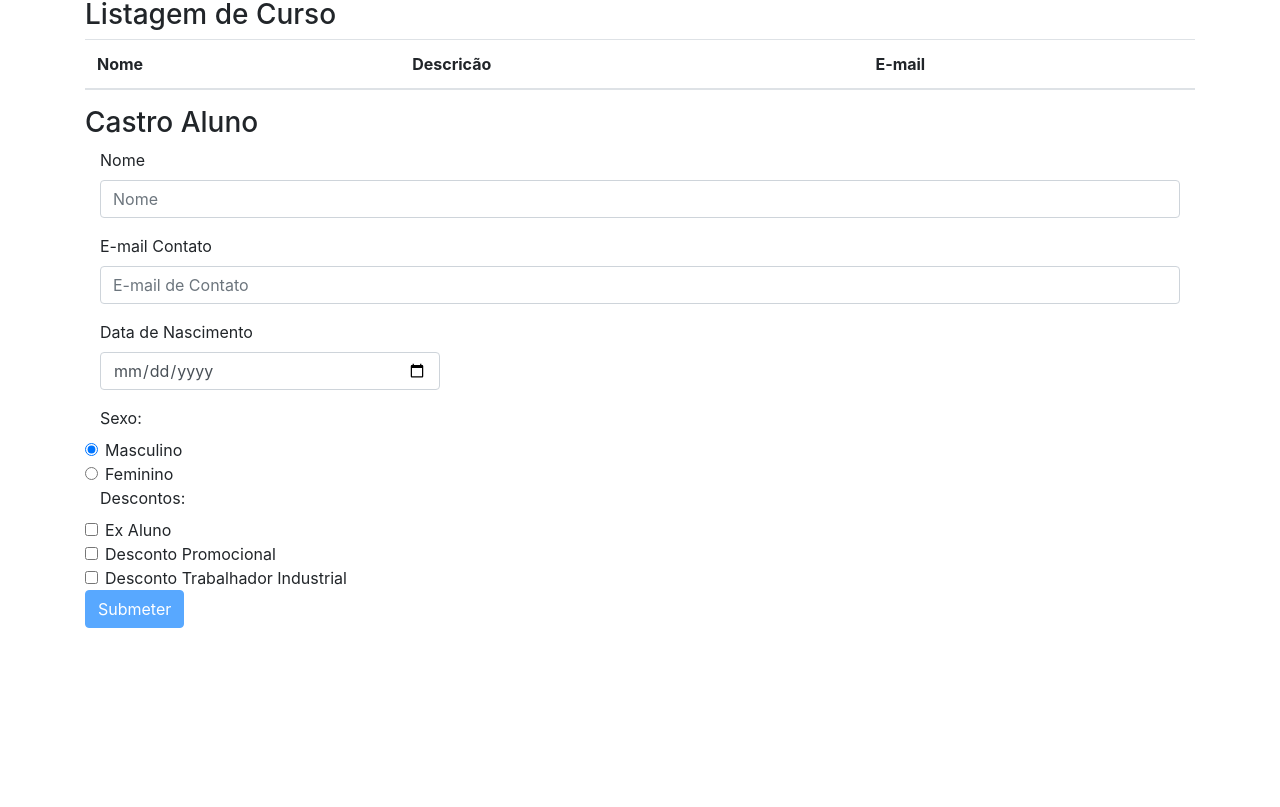
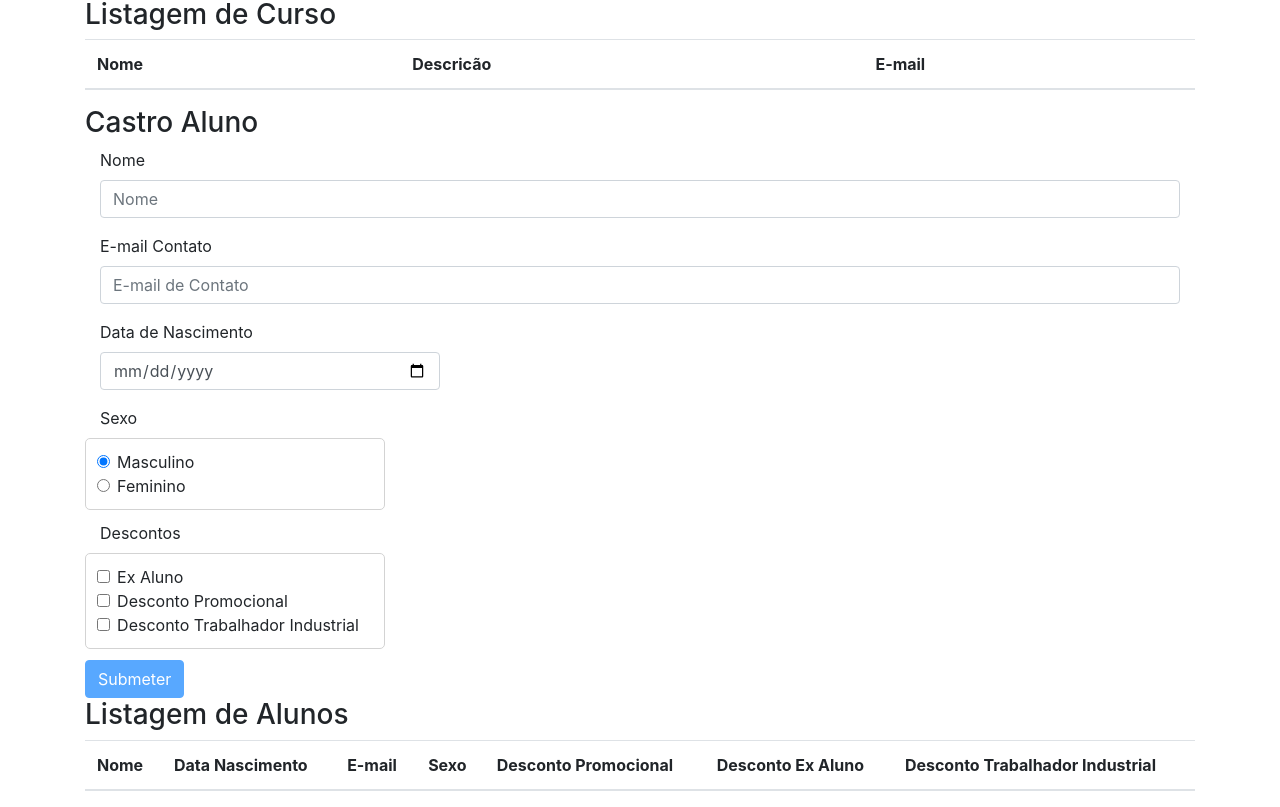
Before and after one commit to espFabioAlmeida/cadastroCursoAluno, an Angular app: page / in a window 1280 px wide. Shown: the part 412-1219 px from the top of the page. Before the commit the page ends 1040 px from the top, so only its background shows below. Built offline with nearby package versions, Linux system fonts and the light colour scheme.

Commit message:
codigo pronto

```diff
--- /dev/null
+++ b/src/app/aluno/aluno-service.service.ts
@@ -0,0 +1,25 @@
+import { Injectable } from '@angular/core';
+import { Aluno } from './aluno/Aluno';
+
+@Injectable({
+  providedIn: 'root'
+})
+export class AlunoServiceService
+{
+  alunos: Aluno[] = [];
+
+  constructor() { }
+
+  cadastrarAluno(aluno: Aluno)
+  {
+    console.log("Recebido no service:");
+    console.log(aluno);
+    this.alunos.push(aluno);
+    console.log(this.alunos);
+  }
+
+  getAlunos()
+  {
+    return this.alunos;
+  }
+}
--- a/src/app/aluno/aluno/aluno.component.css
+++ b/src/app/aluno/aluno/aluno.component.css
@@ -2,3 +2,12 @@
 {
     border: 1px solid red;
 }
+
+.grupo_opcoes
+{
+    margin-bottom: 1%;
+    padding: 1%;
+    border: 1px solid lightgray;
+    border-radius: 5px;
+    max-width: 300px;
+}
--- a/src/app/aluno/aluno/aluno.component.html
+++ b/src/app/aluno/aluno/aluno.component.html
@@ -34,10 +34,11 @@
         </div>
     </div>
 
-    <div>
-        <div class="col-sm-4">
-            <label for="sexo" class="control-label">Sexo:</label>
-        </div>
+    <div class="col-sm-4">
+        <label for="sexo" class="control-label">Sexo</label>
+    </div>
+
+    <div class="grupo_opcoes">
         <div class="form-check">
             <input class="form-check-input" type="radio" radio name="sexo" id="sexoMasculino"
             value="Masculino" #sexo="ngModel" [(ngModel)]="aluno.sexo" checked>
@@ -57,10 +58,11 @@
         </div>
     </div>
 
-    <div>
-        <div class="col-sm-4">
-            <label for="descontoExAluno" class="control-label">Descontos:</label>
-        </div>
+    <div class="col-sm-4">
+        <label for="descontoExAluno" class="control-label">Descontos</label>
+    </div>
+
+    <div class="grupo_opcoes">
 
         <div class="form-check">
             <input class="form-check-input" type="checkbox" checkbox name="descontoExAluno" id="descontoExAluno"
@@ -93,3 +95,30 @@
 
     <button type="submit" [disabled]="!formulario.valid" class="btn btn-primary">Submeter</button>
 </form>
+
+<h3>Listagem de Alunos</h3>
+
+<table class="table">
+    <thead>
+      <tr>
+        <th scope="col">Nome</th>
+        <th scope="col">Data Nascimento</th>
+        <th scope="col">E-mail</th>
+        <th scope="col">Sexo</th>
+        <th scope="col">Desconto Promocional</th>
+        <th scope="col">Desconto Ex Aluno</th>
+        <th scope="col">Desconto Trabalhador Industrial</th>
+      </tr>
+    </thead>
+    <tbody>
+      <tr *ngFor="let a of alunos">
+        <td>{{ a.nome }}</td>
+        <td>{{ a.dataNascimento }}</td>
+        <td>{{ a.email }}</td>
+        <td>{{ a.sexo }}</td>
+        <td>{{ a.descontoExAluno }}</td>
+        <td>{{ a.descontoPromocional }}</td>
+        <td>{{ a.descontoTrabalhadorIndustrial }} </td>
+      </tr>
+    </tbody>
+</table>
--- a/src/app/aluno/aluno/aluno.component.ts
+++ b/src/app/aluno/aluno/aluno.component.ts
@@ -1,5 +1,6 @@
 import { Component, OnInit } from '@angular/core';
 import { NgForm } from '@angular/forms';
+import { AlunoServiceService } from '../aluno-service.service';
 import { Aluno } from './Aluno'
 
 @Component({
@@ -10,9 +11,10 @@ import { Aluno } from './Aluno'
 export class AlunoComponent implements OnInit
 {
   aluno: Aluno = new Aluno();
+  alunos: Aluno[] = [];
 
 
-  constructor() { }
+  constructor(private alunoService: AlunoServiceService) { }
 
   ngOnInit()
   {
@@ -26,12 +28,15 @@ export class AlunoComponent implements OnInit
   {
     if(formulario.valid)
     {
-
+      /*
       console.log(formulario);
       console.log('----- Valores do formulario');
       console.log(formulario.form.value);
       console.log('----- Valores do objeto');
       console.log(this.aluno);
+      */
+
+      this.alunoService.cadastrarAluno(this.aluno);
 
       this.aluno = new Aluno();
       this.aluno.sexo = 'Masculino';
@@ -39,10 +44,8 @@ export class AlunoComponent implements OnInit
       this.aluno.descontoPromocional = false;
       this.aluno.descontoTrabalhadorIndustrial = false;
 
-      /*this.cursoService.cadastraCurso(this.curso);
-      this.curso = new Curso();
-      this.cursos = this.cursoService.getCursos();
-      console.log(this.cursos);*/
+
+      this.alunos = this.alunoService.getAlunos();
     }
   }
 
--- a/src/app/curso/cursoservice.service.ts
+++ b/src/app/curso/cursoservice.service.ts
@@ -7,9 +7,6 @@ import { Curso } from './curso/Curso';
 export class CursoserviceService {
 
   cursos: Curso[] = [];
-  nomeCursos: String[] = [];
-  descricaoCursos: String[] = [];
-  emailCursos: String[] = [];
 
   constructor() { }
 
```
Also changed, not shown: 1 other file (tests, documents, lock files or other folders).
